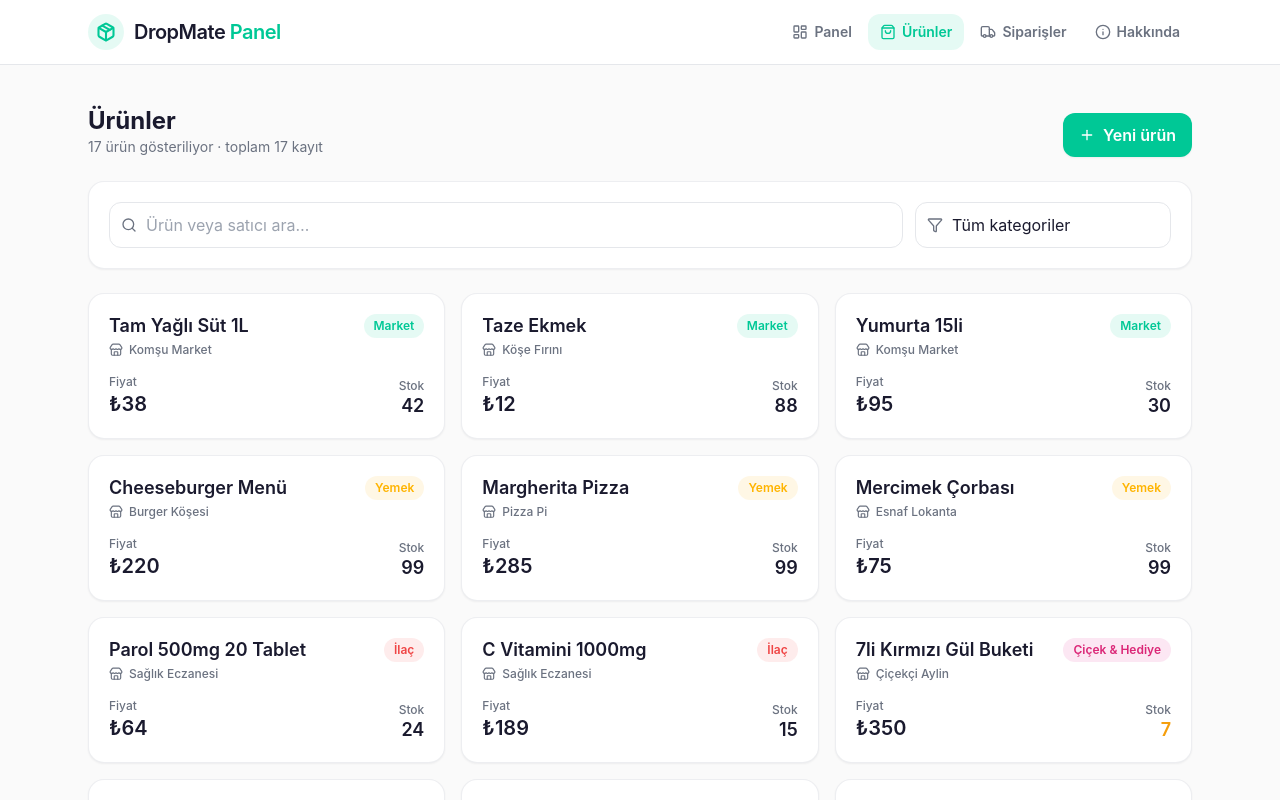
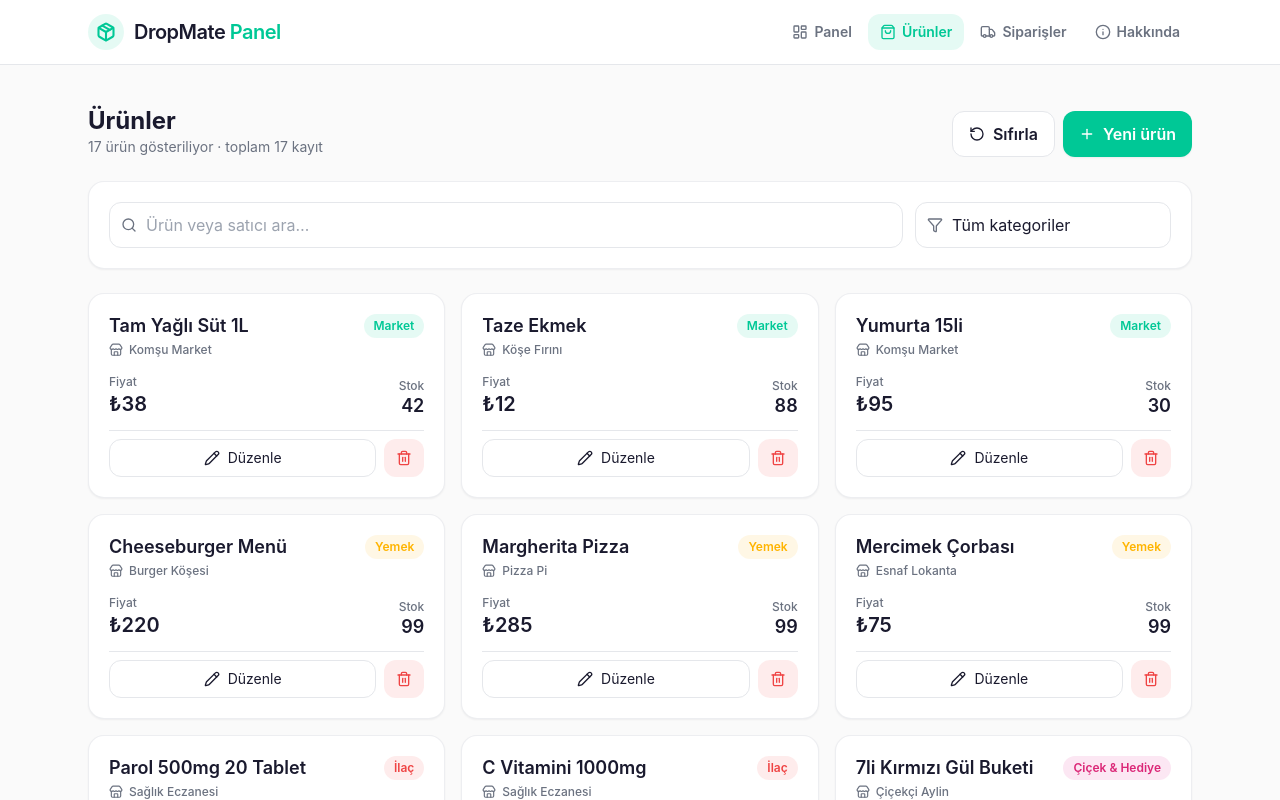
Before and after one commit to efesrnn/DropMate_Panel, a React (Vite) app: page /products in a window 1280 px wide. Shown: the top 800 px of the page. Built offline with nearby package versions, Linux system fonts and the light colour scheme.

Commit message:
implement Product edit and delete with localStorage persistence

```diff
--- /dev/null
+++ b/src/hooks/useLocalStorage.js
@@ -0,0 +1,44 @@
+import { useEffect, useRef, useState } from 'react'
+
+/**
+ * Lazy, type-stable localStorage-backed state.
+ * Seeds with `initial` value the very first time the key is written.
+ *
+ * @template T
+ * @param {string} key  Storage key (namespaced, e.g. "dropmate.products").
+ * @param {T} initial   Default value when storage is empty / corrupt.
+ * @returns {[T, (v:T|((prev:T)=>T))=>void]}
+ */
+export default function useLocalStorage(key, initial) {
+  const [value, setValue] = useState(() => {
+    if (typeof window === 'undefined') return initial
+    try {
+      const raw = window.localStorage.getItem(key)
+      if (raw === null) return initial
+      return JSON.parse(raw)
+    } catch (e) {
+      console.warn(`useLocalStorage: failed to parse "${key}"`, e)
+      return initial
+    }
+  })
+
+  const first = useRef(true)
+  useEffect(() => {
+    if (first.current) {
+      first.current = false
+      try {
+        if (window.localStorage.getItem(key) === null) {
+          window.localStorage.setItem(key, JSON.stringify(value))
+        }
+      } catch {}
+      return
+    }
+    try {
+      window.localStorage.setItem(key, JSON.stringify(value))
+    } catch (e) {
+      console.warn(`useLocalStorage: failed to write "${key}"`, e)
+    }
+  }, [key, value])
+
+  return [value, setValue]
+}
--- /dev/null
+++ b/src/hooks/useProducts.js
@@ -0,0 +1,30 @@
+import useLocalStorage from './useLocalStorage.js'
+import { MOCK_PRODUCTS } from '../data/mockProducts.js'
+
+/**
+ * Product CRUD bound to localStorage under "dropmate.products".
+ * Seeds with MOCK_PRODUCTS on first run.
+ */
+export default function useProducts() {
+  const [products, setProducts] = useLocalStorage('dropmate.products', MOCK_PRODUCTS)
+
+  const add = (data) => {
+    const id = `p_${Date.now()}`
+    setProducts(list => [
+      { id, createdAt: new Date().toISOString(), ...data },
+      ...list
+    ])
+  }
+
+  const update = (id, patch) => {
+    setProducts(list => list.map(p => p.id === id ? { ...p, ...patch } : p))
+  }
+
+  const remove = (id) => {
+    setProducts(list => list.filter(p => p.id !== id))
+  }
+
+  const reset = () => setProducts(MOCK_PRODUCTS)
+
+  return { products, add, update, remove, reset }
+}
--- a/src/pages/Products.jsx
+++ b/src/pages/Products.jsx
@@ -1,16 +1,19 @@
 import React, { useMemo, useState } from 'react'
-import { Search, Filter, Plus } from 'lucide-react'
+import { Search, Filter, Plus, RotateCcw } from 'lucide-react'
 import ProductCard from '../components/ProductCard.jsx'
 import ProductForm from '../components/ProductForm.jsx'
 import Modal from '../components/Modal.jsx'
 import { PRODUCT_CATEGORIES } from '../interfaces/Product.js'
-import { MOCK_PRODUCTS } from '../data/mockProducts.js'
+import useProducts from '../hooks/useProducts.js'
 
 export default function Products() {
-  const [products, setProducts] = useState(MOCK_PRODUCTS)
+  const { products, add, update, remove, reset } = useProducts()
+
   const [query, setQuery] = useState('')
   const [cat, setCat]     = useState('Hepsi')
-  const [adding, setAdding] = useState(false)
+
+  /** @type {[null|'add'|import('../interfaces/Product.js').Product, Function]} */
+  const [editing, setEditing] = useState(null)
 
   const filtered = useMemo(() => {
     return products.filter(p => {
@@ -22,14 +25,22 @@ export default function Products() {
     })
   }, [products, query, cat])
 
-  const addProduct = (data) => {
-    const id = `p_${Date.now()}`
-    setProducts(list => [
-      { id, createdAt: new Date().toISOString(), ...data },
-      ...list
-    ])
-    setAdding(false)
+  const handleDelete = (id) => {
+    const target = products.find(p => p.id === id)
+    if (!target) return
+    if (confirm(`"${target.name}" silinsin mi?`)) remove(id)
   }
+
+  const handleSubmit = (data) => {
+    if (editing && editing !== 'add') {
+      update(editing.id, data)
+    } else {
+      add(data)
+    }
+    setEditing(null)
+  }
+
+  const isEditing = editing && editing !== 'add'
 
   return (
     <section>
@@ -40,9 +51,18 @@ export default function Products() {
             {filtered.length} ürün gösteriliyor · toplam {products.length} kayıt
           </p>
         </div>
-        <button onClick={() => setAdding(true)} className="btn-primary">
-          <Plus className="w-4 h-4" /> Yeni ürün
-        </button>
+        <div className="flex gap-2">
+          <button
+            onClick={() => { if (confirm('Tüm değişiklikler sıfırlansın mı?')) reset() }}
+            className="btn-ghost"
+            title="Mock veriye sıfırla"
+          >
+            <RotateCcw className="w-4 h-4" /> Sıfırla
+          </button>
+          <button onClick={() => setEditing('add')} className="btn-primary">
+            <Plus className="w-4 h-4" /> Yeni ürün
+          </button>
+        </div>
       </div>
 
       <div className="card mb-6 flex flex-col md:flex-row gap-3">
@@ -77,13 +97,26 @@ export default function Products() {
       ) : (
         <div className="grid sm:grid-cols-2 lg:grid-cols-3 gap-4">
           {filtered.map(p => (
-            <ProductCard key={p.id} product={p} />
+            <ProductCard
+              key={p.id}
+              product={p}
+              onEdit={(prod) => setEditing(prod)}
+              onDelete={handleDelete}
+            />
           ))}
         </div>
       )}
 
-      <Modal open={adding} onClose={() => setAdding(false)} title="Yeni ürün ekle">
-        <ProductForm onSubmit={addProduct} onCancel={() => setAdding(false)} />
+      <Modal
+        open={editing !== null}
+        onClose={() => setEditing(null)}
+        title={isEditing ? 'Ürünü düzenle' : 'Yeni ürün ekle'}
+      >
+        <ProductForm
+          initial={isEditing ? editing : undefined}
+          onSubmit={handleSubmit}
+          onCancel={() => setEditing(null)}
+        />
       </Modal>
     </section>
   )
```
